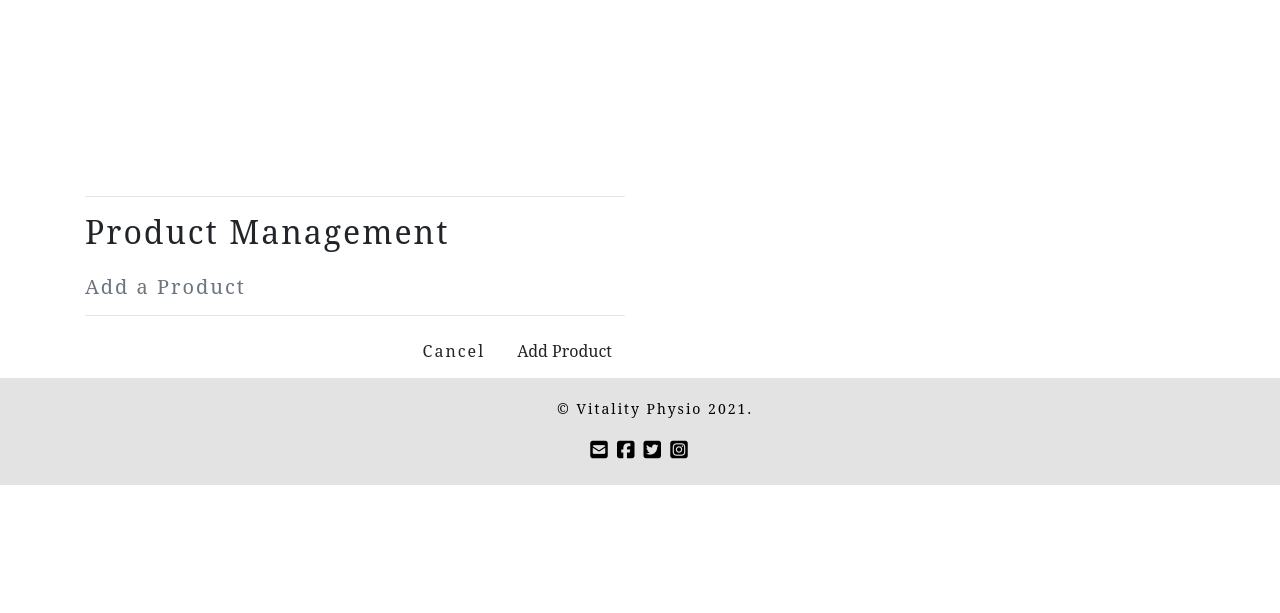
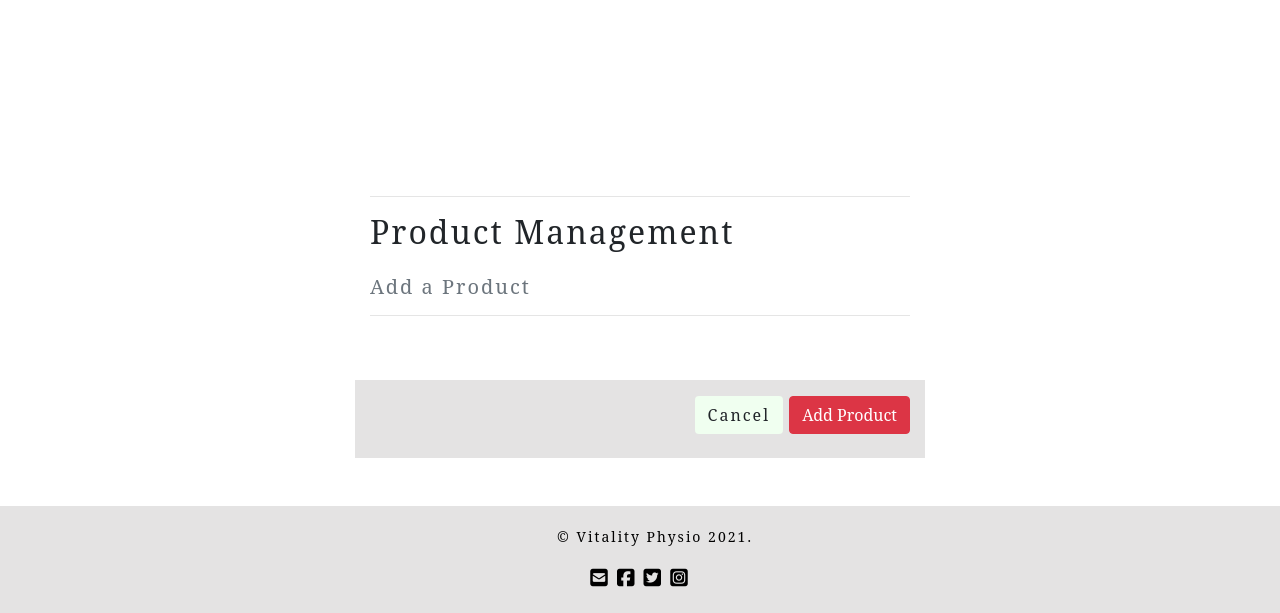
Before and after one commit to smeghen/vitality-physio, a Django app: template products/templates/products/add_product.html in a window 1280 px wide. Shown: the part 270-883 px from the top of the page. Before the commit the page ends 755 px from the top, so only its background shows below. Run offline with Django 3.2, Linux system fonts and the light colour scheme; the template is opened without the code that fills it, so the values that code supplies are empty; some libraries are stand-ins or nearby versions.

Commit message:
Updated styling of add_product and edit_product pages

```diff
--- a/products/templates/products/add_product.html
+++ b/products/templates/products/add_product.html
@@ -13,7 +13,7 @@
     <div class="overlay"></div>
     <div class="container">
         <div class="row">
-            <div class="col-12 col-md-6">
+            <div class="col-12 col-md-6 offset-md-3">
                 <hr>
                 <h2 class="logo-font mb-4">Product Management</h2>
                 <h5 class="text-muted">Add a Product</h5>
@@ -22,13 +22,13 @@
         </div>
 
         <div class="row">
-            <div class="col-12 col-md-6">
+            <div class="col-12 col-md-6 offset-md-3 page-section-white my-5">
                 <form method="POST" action="{% url 'add_product' %}" class="form mb-2" enctype="multipart/form-data">
                     {% csrf_token %}
                     {{ form | crispy }}
                     <div class="text-right">
-                        <a class="btn btn-outline-black rounded-0" href="{% url 'products' %}">Cancel</a>
-                        <button class="btn btn-black rounded-0" type="submit">Add Product</button>
+                        <a class="btn btn-white rounded-5" href="{% url 'products' %}">Cancel</a>
+                        <button class="btn btn-danger rounded-5" type="submit">Add Product</button>
                     </div>
                 </form>
             </div>
```
Also changed, not shown: products/templates/products/edit_product.html (+4 -4 lines).
